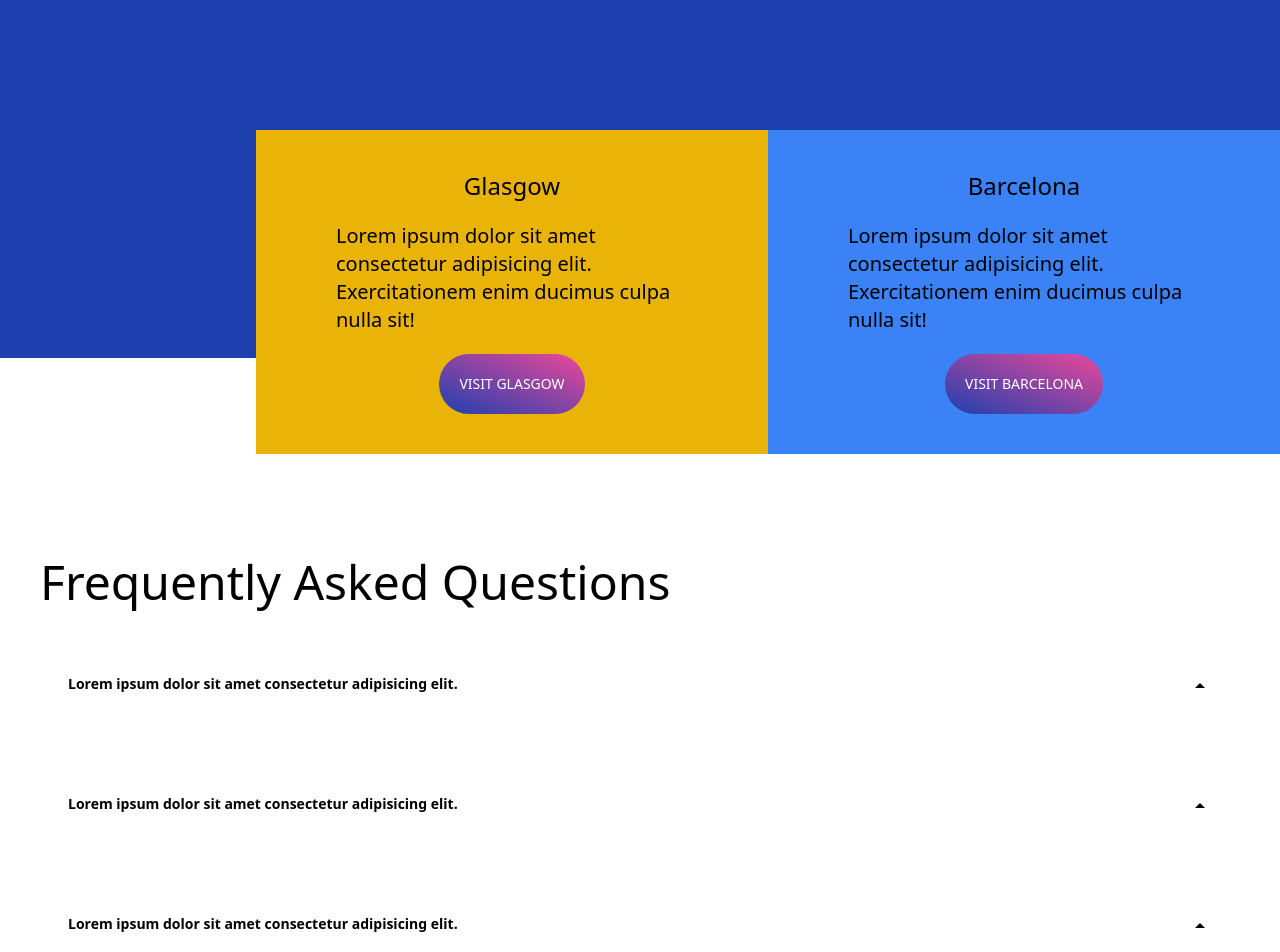
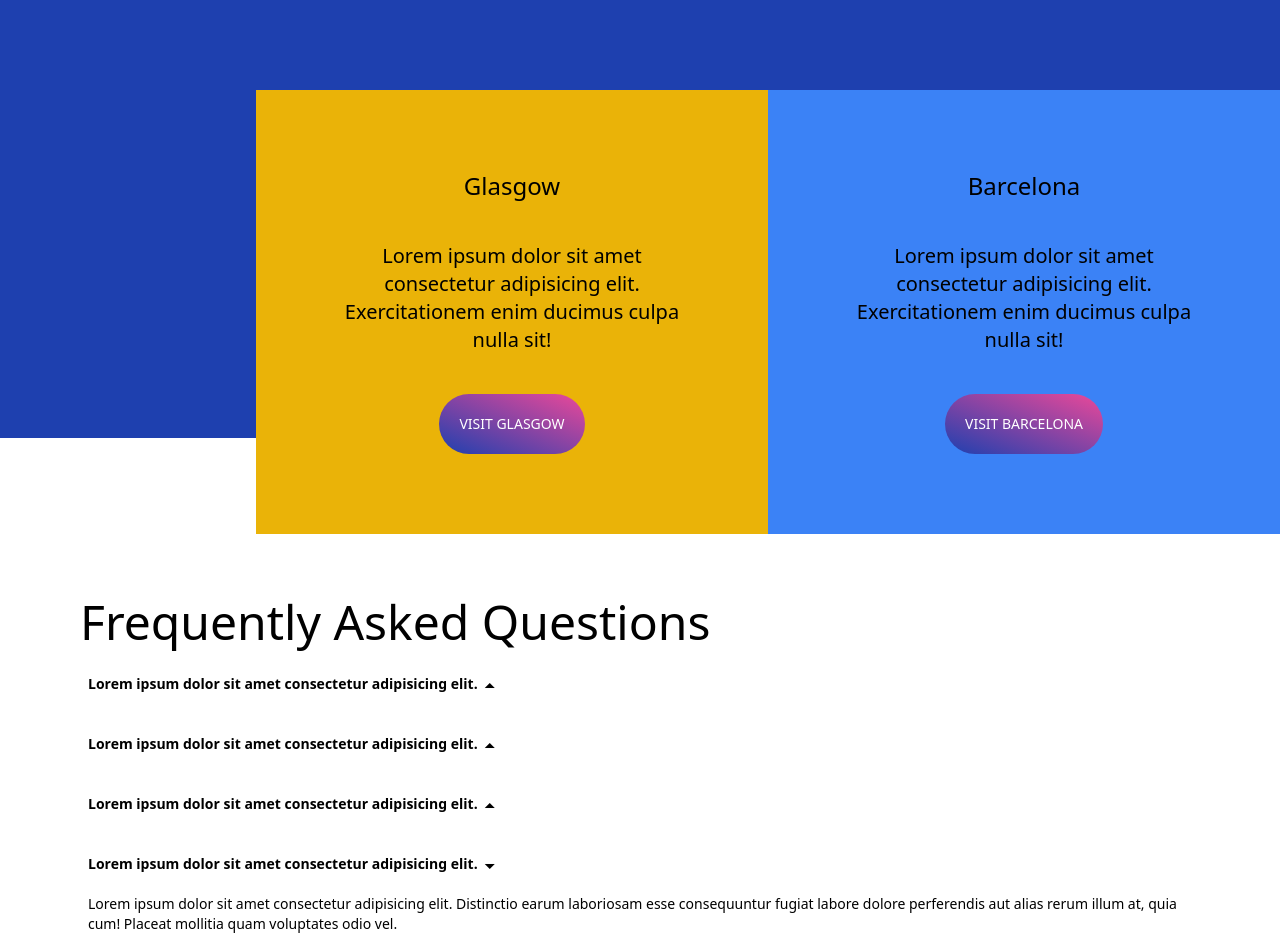
Before and after one commit to codebar/uncodebar-microsite, a website: page build/index.html in a window 1280 px wide. Shown: the part 3240-4192 px from the top of the page. Drawn offline with Linux system fonts and the light colour scheme.

Commit message:
continued styling of locations section and also some changes in the footer.

```diff
--- a/build/index.html
+++ b/build/index.html
@@ -216,7 +216,7 @@
         </button>
       </section>
 
-      <section id="locations" class="bg-blue-800 flex flex-col gap-10">
+      <section id="locations" class="bg-blue-800 flex flex-col">
         <div class="lg:p-20 p-10 text-white flex flex-col gap-5">
           <h2 class="lg:text-5xl text-2xl">Our locations</h2>
           <p class="lg:text-xl text-sm">
@@ -225,8 +225,8 @@
           </p>
         </div>
 
-          <div class="flex justify-end relative top-24">
-            <div class="max-w-lg p-10 lg:px-20 flex flex-col items-center gap-5 bg-yellow-500">
+        <div class="flex flex-col relative items-end justify-end sm:flex-row sm:top-24">
+          <div class="max-w-lg p-10 lg:p-20 flex flex-col text-center justify-center items-center gap-10 bg-yellow-500">
             <h3 class="text-2xl">Glasgow</h3>
             <p class="lg:text-xl text-sm">
               Lorem ipsum dolor sit amet consectetur adipisicing elit.
@@ -236,7 +236,7 @@
             </button>
           </div>
 
-            <div class="max-w-lg p-10 lg:px-20 flex flex-col items-center gap-5 bg-blue-500">
+          <div class="max-w-lg p-10 lg:p-20 flex flex-col text-center justify-center items-center gap-10 bg-blue-500">
             <h3 class="text-2xl">Barcelona</h3>
             <p class="lg:text-xl text-sm">
               Lorem ipsum dolor sit amet consectetur adipisicing elit.
@@ -248,13 +248,13 @@
         </div>
       </section>
 
-      <section id="faqs" class="mt-40">
-        <div class="flex flex-col md-max-lg:p-20 p-10 gap-10">
+      <section id="faqs" class="mt-0 sm:mt-20">
+        <div class="flex flex-col gap-5 p-10 lg:p-20">
           <h2 class="lg:text-5xl text-3xl">Frequently Asked Questions</h2>
 
           <!-- accordion menu -->
-          <div class="flex flex-col lg:p-5" >
-            <button class="flex justify-between p-2">
+          <div class="flex flex-col items-start" >
+            <button class="flex justify-start md:justify-between p-1 md:p-2 text-sm">
               <strong>Lorem ipsum dolor sit amet consectetur adipisicing elit.</strong>
               <i class="material-icons">arrow_drop_up</i>
             </button>
@@ -268,8 +268,8 @@
             </div>
           </div>
 
-          <div class="flex flex-col lg:p-5">
-            <button class="flex justify-between p-2">
+          <div class="flex flex-col items-start">
+            <button class="flex justify-start md:justify-between p-1 md:p-2 text-sm">
               <strong>Lorem ipsum dolor sit amet consectetur adipisicing elit.</strong>
               <i class="material-icons">arrow_drop_up</i>
             </button>
@@ -283,8 +283,8 @@
             </div>
           </div>
 
-          <div class="flex flex-col lg:p-5">
-            <button class="flex justify-between p-2">
+          <div class="flex flex-col items-start">
+            <button class="flex justify-start md:justify-between p-1 md:p-2 text-sm">
               <strong>Lorem ipsum dolor sit amet consectetur adipisicing elit.</strong>
               <i class="material-icons">arrow_drop_up</i>
             </button>
@@ -298,12 +298,12 @@
             </div>
           </div>
 
-          <div class="flex flex-col lg:p-5">
-            <button class="flex justify-between">
+          <div class="flex flex-col items-start">
+            <button class="flex justify-start md:justify-between p-1 md:p-2 text-sm">
               <strong>Lorem ipsum dolor sit amet consectetur adipisicing elit.</strong>
               <i class="material-icons">arrow_drop_down</i>
             </button>
-            <div class="p-2">
+            <div class="flex justify-start md:justify-between p-1 md:p-2">
               <p>
                 Lorem ipsum dolor sit amet consectetur adipisicing elit.
                 Distinctio earum laboriosam esse consequuntur fugiat labore
@@ -316,9 +316,9 @@
       </section>
     </main>
 
-    <footer class="flex flex-col p-20 gap-10 bg-blue-800 text-slate-100 pb-4 sm:max-lg:items-center">
-      <div class="flex flex-col gap-10 lg:flex-row lg:justify-between">
-        <div class="flex flex-col gap-2">
+    <footer class="flex flex-col p-10 lg:p-20 gap-10 bg-blue-800 text-slate-100 pb-4">
+      <div class="flex flex-col gap-10 sm:flex-row sm:justify-between">
+        <div class="flex flex-col gap-2 sm:gap-2">
           <h3>Join our community</h3>
           <form class="sm-max-md:flex-row sm-max:md:gap-2 sm:max-lg:flex">
             <label for="e-mail"></label>
@@ -337,7 +337,7 @@
           </form>
         </div>
 
-        <div class="flex flex-col gap-2">
+        <div class="flex flex-col gap-2 sm:gap-2">
           <h3>Follow us</h3>
           <div class="flex gap-5">
             <a href="#" class="fa fa-twitter"></a>
@@ -347,7 +347,7 @@
           </div>
         </div>
 
-        <div class="flex flex-col gap-2">
+        <div class="flex flex-col gap-2 sm:gap-2">
           <h3>Get in touch</h3>
           <p><a href="mailto:hello@codebar.io">hello@codebar.io</a></p>
         </div>
```
Also changed, not shown: build/css/style.css. Lines whose indentation alone changed are shown as unchanged.
